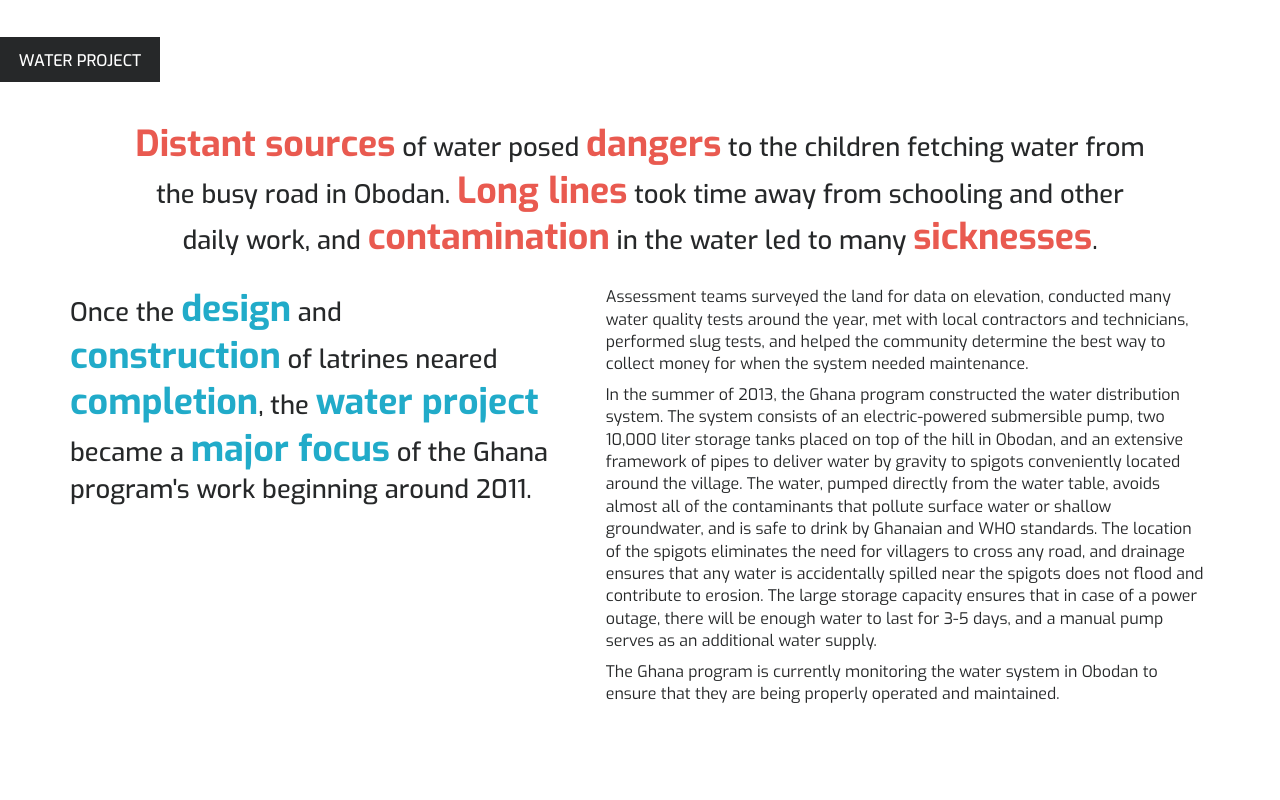
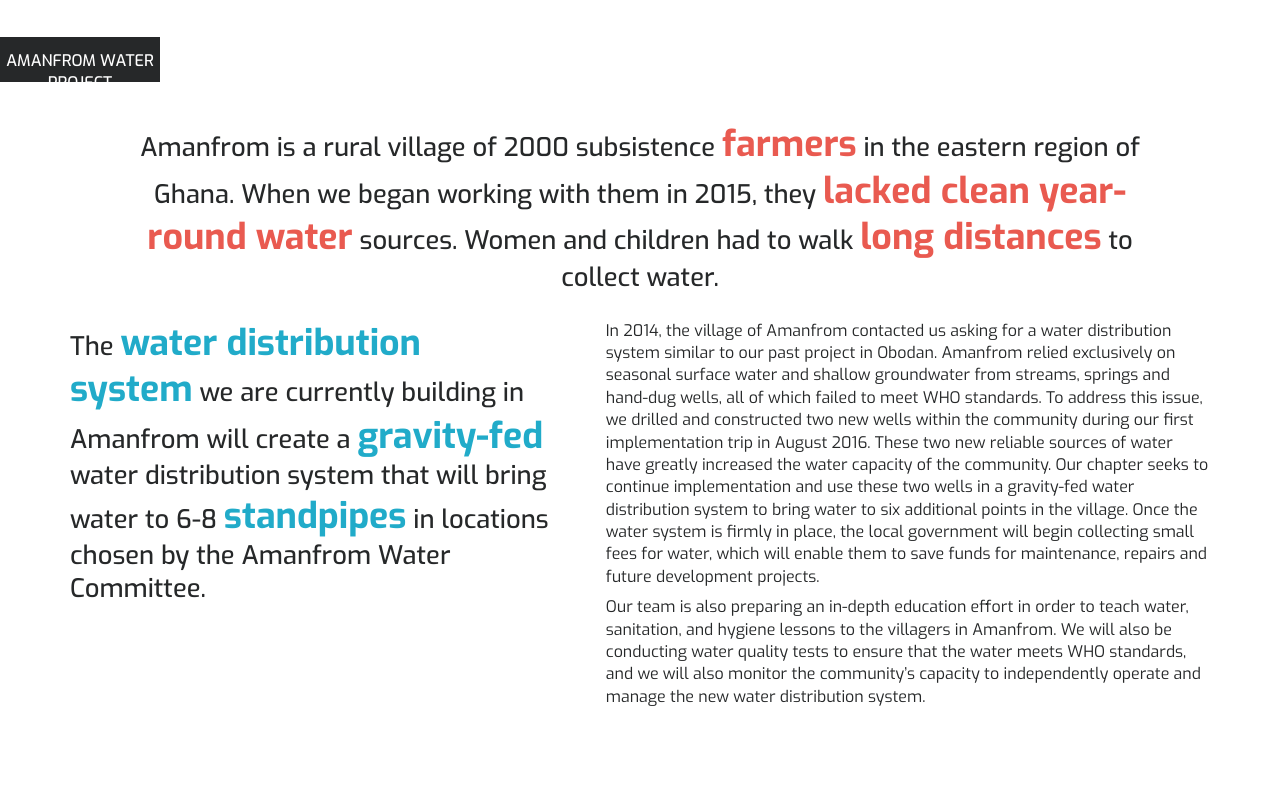
Before and after one commit to CUEWB/Ghana, a plain HTML site: page index.html in a window 1280 px wide. Shown: the part 1760-2560 px from the top of the page. Drawn offline with nearby package versions, Linux system fonts and the light colour scheme.

Commit message:
Update index.html

```diff
--- a/index.html
+++ b/index.html
@@ -19,8 +19,7 @@
         <ul id="nav-menu">
             <li class="selected"><a href="#home">Home</a></li>
             <li><a href="#about">About Us</a>
-            <li><a href="#latrine">Latrine Project</a></li>
-            <li><a href="#water">Water Project</a></li>
+            <li><a href="#water">Amanfrom Water Project</a></li>
             <li><a href="#next">What's Next?</a></li>
             <li><a href="#donate">DONATE!</a></li>
         </ul>
@@ -68,14 +67,14 @@
 
 <!-- water project -->
 <section id="water" class="page-section">
-    <h1 class="section-title">Water Project</h1>
+    <h1 class="section-title">Amanfrom Water Project</h1>
     <div class="section-info container">
-        <h2 class="section-subtitle"><span>Distant sources</span> of water posed <span>dangers</span> to the children fetching water from the busy road in Obodan. <span>Long lines</span> took time away from schooling and other daily work, and <span>contamination</span> in the water led to many <span>sicknesses</span>.</h2>
-        <h2 class="section-buzz">Once the <span>design</span> and <span>construction</span> of latrines neared <span>completion</span>, the <span>water project</span> became a <span>major focus</span> of the Ghana program's work beginning around 2011.</h2>
+        <h2 class="section-subtitle">Amanfrom is a rural village of 2000 subsistence <span>farmers</span> in the eastern region of Ghana. When we began working with them in 2015, they <span>lacked clean year-round water</span> sources. Women and children had to walk <span>long distances</span> to collect water.</h2>
+        <h2 class="section-buzz">
+            The <span>water distribution system</span> we are currently building in Amanfrom will create a <span>gravity-fed</span> water distribution system that will bring water to 6-8 <span>standpipes</span> in locations chosen by the Amanfrom Water Committee.</h2>
         <div class="section-desc">
-            <p>Assessment teams surveyed the land for data on elevation, conducted many water quality tests around the year, met with local contractors and technicians, performed slug tests, and helped the community determine the best way to collect money for when the system needed maintenance.</p>
-            <p>In the summer of 2013, the Ghana program constructed the water distribution system. The system consists of an electric-powered submersible pump, two 10,000 liter storage tanks placed on top of the hill in Obodan, and an extensive framework of pipes to deliver water by gravity to spigots conveniently located around the village. The water, pumped directly from the water table, avoids almost all of the contaminants that pollute surface water or shallow groundwater, and is safe to drink by Ghanaian and WHO standards. The location of the spigots eliminates the need for villagers to cross any road, and drainage ensures that any water is accidentally spilled near the spigots does not flood and contribute to erosion. The large storage capacity ensures that in case of a power outage, there will be enough water to last for 3-5 days, and a manual pump serves as an additional water supply.</p>
-            <p>The Ghana program is currently monitoring the water system in Obodan to ensure that they are being properly operated and maintained.</p>
+            <p>In 2014, the village of Amanfrom contacted us asking for a water distribution system similar to our past project in Obodan. Amanfrom relied exclusively on seasonal surface water and shallow groundwater from streams, springs and hand-dug wells, all of which failed to meet WHO standards. To address this issue, we drilled and constructed two new wells within the community during our first implementation trip in August 2016. These two new reliable sources of water have greatly increased the water capacity of the community. Our chapter seeks to continue implementation and use these two wells in a gravity-fed water distribution system to bring water to six additional points in the village. Once the water system is firmly in place, the local government will begin collecting small fees for water, which will enable them to save funds for maintenance, repairs and future development projects.</p>
+            <p>Our team is also preparing an in-depth education effort in order to teach water, sanitation, and hygiene lessons to the villagers in Amanfrom. We will also be conducting water quality tests to ensure that the water meets WHO standards, and we will also monitor the community’s capacity to independently operate and  manage the new water distribution system.</p>
         </div>
     </div>
 </section>
```
